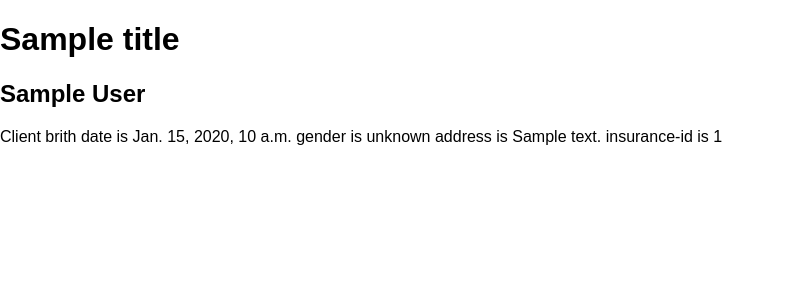
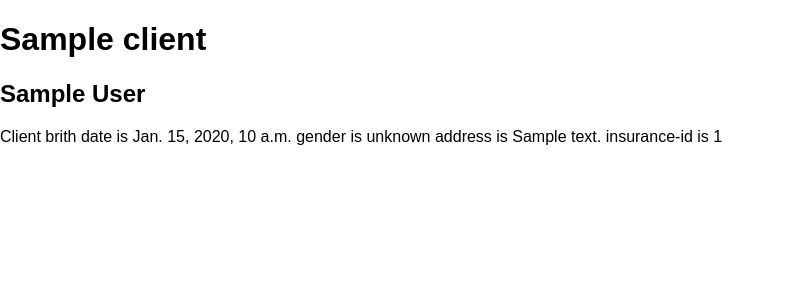
Before and after one commit to kanatm287/bluesquare, a Django app: template backend/tech_task/templates/clients/client.html in a window 1280 px wide. Shown: the top 300 px of the page, without its empty margins (0-785 px from the left). Run offline with Django 4.2, Linux system fonts and the light colour scheme; the template is opened without the code that fills it: most values are stand-ins (such as "Sample title", 1, 10 or a date in 2020); data that the repository does not hold is empty.

Commit message:
add template view

```diff
--- a/backend/tech_task/templates/clients/client.html
+++ b/backend/tech_task/templates/clients/client.html
@@ -1,21 +1,21 @@
 {% extends "clients/base.html" %}
 
 {% block title %}
-  {{ title }}
+  Client details
 {% endblock %}
 
 {% block content %}
-  <h1>{{ title }}</h1>
-  <h2>{{ full_name }}</h2>
-  <p>Client brith date is {{ birth_date }}
-    {% if gender == 'M' %}
+  <h1>{{ client.title }}</h1>
+  <h2>{{ client.full_name }}</h2>
+  <p>Client brith date is {{ client.birth_date }}
+    {% if client.gender == 'M' %}
       gender is male
-    {% elif gender == 'F' %}
+    {% elif client.gender == 'F' %}
       gender is female
     {% else %}
       gender is unknown
     {% endif %}
-    address is {{ address }}
-    insurance-id is {{ insurance_id }}
+    address is {{ client.address }}
+    insurance-id is {{ client.insurance_id }}
   </p>
 {% endblock %}
--- a/backend/tech_task/urls.py
+++ b/backend/tech_task/urls.py
@@ -5,5 +5,5 @@ from . import views
 urlpatterns = [
     path('', views.ClientsView.as_view()),
     path('delete', views.delete_client),
-    path('<int:client_id>', views.client, name='client-detail')
+    path('<int:client_id>', views.ClientView.as_view(), name='client-detail')
 ]
```
Also changed, not shown: backend/tech_task/views.py (+23 -10 lines).
